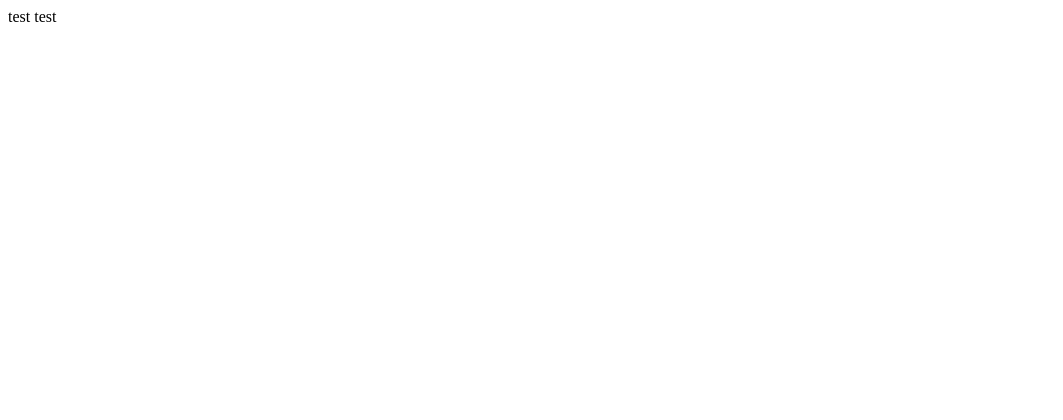
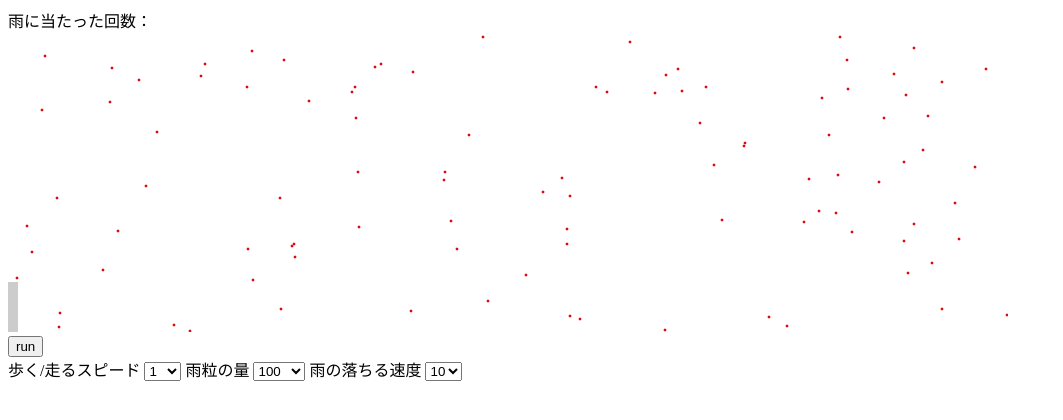
Before and after one commit to toym/toym.github.io, a plain HTML site: page index.html in a window 1280 px wide. Shown: the whole page, without its empty margins (0-1063 px from the left). Drawn offline with nearby package versions, Linux system fonts and the light colour scheme.

Commit message:
no message

```diff
--- a/index.html
+++ b/index.html
@@ -1 +1,43 @@
-test test
+<!DOCTYPE html>
+<html>
+  <head>
+    <meta charset="utf-8">
+    <title>雨の時歩く?走る?</title>
+    <link rel="stylesheet" href="css/main.css">
+    <script src="http://d3js.org/d3.v3.min.js" charset="utf-8"></script>
+    <script src="js/imple.js" charset="utf-8"></script>
+		<style>
+			.box {
+			opacity:0.2;
+			}
+		</style>
+  </head>
+  <body>
+		<div>雨に当たった回数：<span id="nureguai"></span></div>
+    <div id="result"></div>
+		<div id="run"><button>run</button></div>
+
+		<label for="run_num">歩く/走るスピード</label>
+		<select id="run_speed">
+			<option value="1">1</option>
+			<option value="5">5</option>
+			<option value="10">10</option>
+		</select>
+
+		<label for="rain_num">雨粒の量</label>
+		<select id="rain_num">
+			<option value="100">100</option>
+			<option value="500">500</option>
+			<option value="1000">1000</option>
+		</select>
+
+		<label for="rain_speed">雨の落ちる速度</label>
+		<select id="rain_speed">
+			<option value="10">10</option>
+			<option value="5">5</option>
+			<option value="1">1</option>
+		</select>
+
+		<script src="js/run.js"></script>
+  </body>
+</html>
--- /dev/null
+++ b/js/imple.js
@@ -0,0 +1,148 @@
+(function(alias){
+	'use strict';
+
+	var imple = alias.imple = {};
+	imple.option = {};
+
+	imple.init = function(){
+
+		var rain_num   = +d3.select("#rain_num").node().value;
+		var rain_speed = +d3.select("#rain_speed").node().value;
+		var run_speed  = +d3.select("#run_speed").node().value;
+
+		this.option = {
+      "width":1000,
+      "height":300,
+			"rain_num":rain_num,
+			"rain_speed":rain_speed,
+			"run_speed":run_speed,
+			"box_width":10,
+			"box_height":50,
+    };
+
+		var option = this.option;
+
+		//console.log(option);
+
+		if (this.svg != null){this.svg.remove()}
+		this.svg = d3.select("#result")
+			.append("svg")
+			.attr("id","svg_root")
+			.attr("x",0)
+			.attr("y",0)
+			.attr("width",this.option.width)
+			.attr("height",this.option.height)
+			.attr("class","svg");
+
+		this.rain_cod = [];
+		for(var i=0;i<option.rain_num;i++){
+			var startX = Math.floor( Math.random() * option.width );
+			var startY = Math.floor( Math.random() * option.height );
+			this.rain_cod.push({"x":startX,"y":startY});
+		}
+
+		this.box_cod = [{
+			"x"     :0,
+			"y"     :option.height-option.box_height,
+			"width" :option.box_width,
+			"height":option.box_height
+		}];
+
+		this.rain = this.svg
+				.selectAll("circle")
+				.data(this.rain_cod)
+				.enter()
+				.append("circle")
+				.attr("class","rain")
+				.attr("id",function(d,i){return "c"+i;})
+				.attr("r",1)
+				.attr("cx",function(d){return d.x;})
+				.attr("cy",function(d){return d.y;})
+				.attr("stroke","red")
+		;
+
+		this.box = this.svg
+				.selectAll("rect")
+				.data(this.box_cod)
+				.enter()
+				.append("rect")
+				.attr({
+					"x":function(d){return d.x;},
+					"y":function(d){return d.y;},
+					"width":function(d){return d.width;},
+					"height":function(d){return d.height;},
+					"class":"box",
+				});
+
+		this.hit = 0;
+	}
+
+
+	imple.run = function(data){
+
+		imple.init();
+
+		d3.selectAll("#rain_num").on("change",function(){
+			imple.init();
+		});
+
+		d3.selectAll("#rain_speed").on("change",function(){
+			imple.init();
+		});
+
+		d3.selectAll("#run_speed").on("change",function(){
+			imple.init();
+		});
+
+
+		//console.log(this);
+
+
+		var run = d3.select("#run");
+
+		run.on("click", function(){
+			imple.hit = 0;
+			d3.timer(function(){
+				imple.rain.attr("cy",function(d){
+					d.y = d.y + imple.option.rain_speed;
+					if(d.y > imple.option.height){
+						d.y = 0;
+					}
+					return d.y;
+				});
+
+				imple.box.attr("x",function(d){
+					d.x = d.x + imple.option.run_speed;
+					if(d.x > imple.option.width){
+						d.x = 0;
+					}
+					return d.x;
+				});
+
+				var box_xmin = imple.box_cod[0].x;
+				var box_xmax = imple.box_cod[0].x + imple.box_cod[0].width;
+				var box_ymin = imple.option.height - imple.box_cod[0].height;
+				var box_ymax = imple.option.height;
+
+				for(var i=0;i<imple.option.rain_num;i++){
+					if(box_xmin <= imple.rain_cod[i].x && imple.rain_cod[i].x < box_xmax){
+						if(box_ymin <= imple.rain_cod[i].y && imple.rain_cod[i].y < box_ymax){
+							imple.rain_cod[i].y = -(imple.option.height - imple.rain_cod[i].y);
+							imple.hit++;
+						}
+					}
+				}
+				d3.select("#nureguai")
+					.html(imple.hit);
+
+				if(box_xmax > imple.option.width){
+					imple.box.attr("x",function(d){d.x = 0;return d.x})
+					return true;
+				}
+			});
+		});
+
+
+	}
+
+})(d3);
--- /dev/null
+++ b/js/run.js
@@ -0,0 +1 @@
+d3.imple.run();
```
